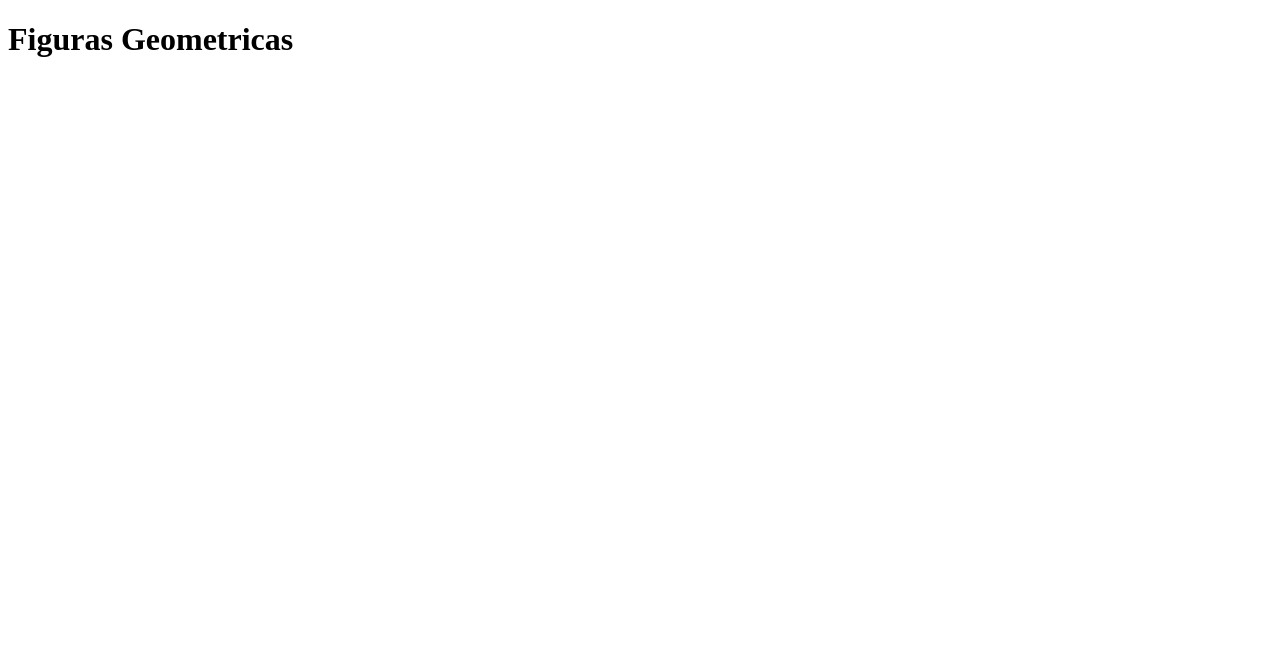
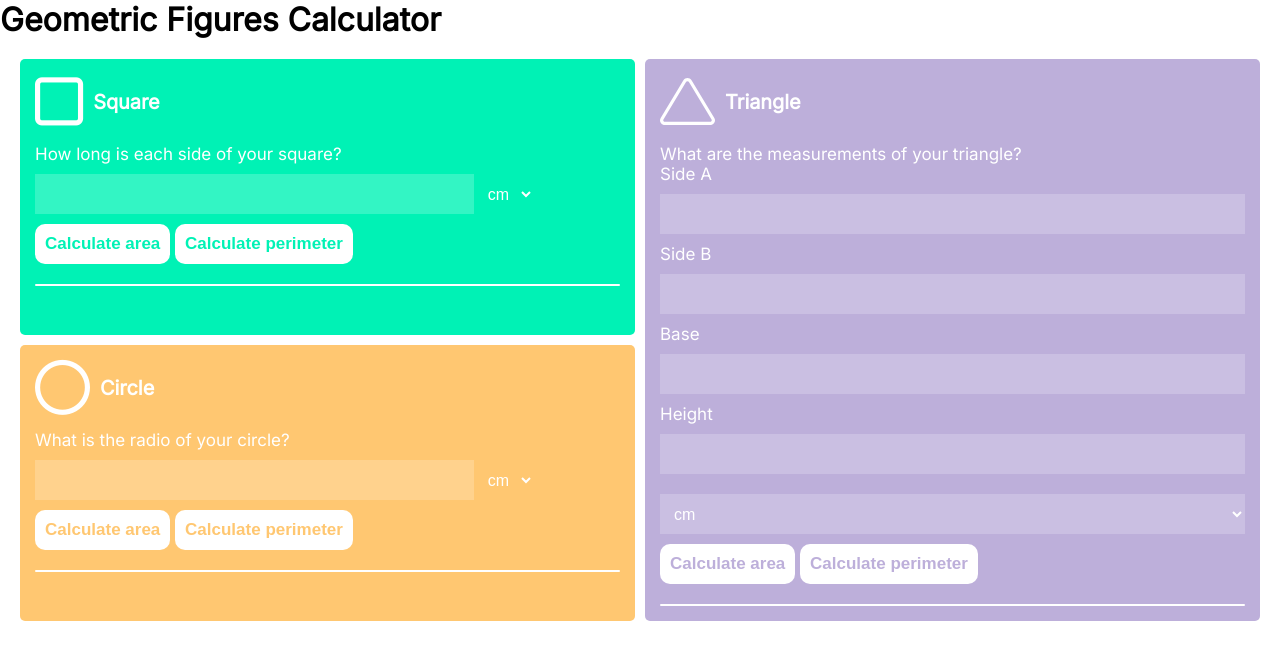
Before and after one commit to davidballezaa/math-bot, a plain HTML site: page figuras.html in a window 1280 px wide. Drawn offline with Linux system fonts and the light colour scheme.

Commit message:
almost done with geometry calculator, p tag with result needs to be added

```diff
--- a/figuras.html
+++ b/figuras.html
@@ -4,10 +4,109 @@
     <meta charset="UTF-8">
     <meta http-equiv="X-UA-Compatible" content="IE=edge">
     <meta name="viewport" content="width=device-width, initial-scale=1.0">
-    <title>Figuras Geometricas</title>
+    <script src="https://kit.fontawesome.com/254ff373eb.js" crossorigin="anonymous"></script>
+    <title>Geometric Figures Calculator</title>
+    <link rel="preconnect" href="https://fonts.googleapis.com">
+<link rel="preconnect" href="https://fonts.gstatic.com" crossorigin>
+<link href="https://fonts.googleapis.com/css2?family=Inter&display=swap" rel="stylesheet">
+    <link rel="stylesheet" href="styles.css">
+
 </head>
 <body>
-   <h1>Figuras Geometricas</h1>
+    <header>
+        <h1>Geometric Figures Calculator</h1>
+    </header>
+
+    <section class="geometry-calculator">
+        <div class="card square-card">
+            <div class="card__header">
+                <i class="far fa-square"></i>
+                <h3>Square</h3>
+            </div>
+            <div class="card__form">
+                <form>
+                    <label for="square-side">How long is each side of your square?</label>
+                    <div class="card__form-input">
+                        <input type="number" name="square-side" id="square-side" class="form-input">
+                        <select name="square-unit" id="square-unit" class="form-input">
+                            <option value="cm">cm</option>
+                            <option value="mm">mm</option>
+                            <option value="km">km</option>
+                        </select>
+                    </div>
+                    <div class="card__form-buttons">
+                        <button type="button" onclick="calculateSquareArea()">Calculate area</button>
+                        <button type="button" onclick="calculateSquarePerimeter()">Calculate perimeter</button>
+                    </div>
+                </form>
+            </div>
+            <p class="card__result" id="square-result"></p>
+        </div>
+
+        <div class="card triangle-card">
+            <div class="card__header">
+                <img src="./assets/bleach.svg" alt="Triangle">
+                <h3>Triangle</h3>
+            </div>
+            <div class="card__form">
+                <form>
+                    <div class="triangle-card__form-input">
+                        <p>What are the measurements of your triangle?</p>
+                        <label for="triangleSideA">Side A</label>
+                        <input type="number" class="form-input" id="triangleSideA">
+
+                        <label for="triangleSideB" >Side B</label>
+                        <input type="number" class="form-input" id="triangleSideB">
+
+                        <label for="triangleBase" >Base</label>
+                        <input type="number" class="form-input" id="triangleBase">
+
+                        <label for="triangleHeight">Height</label>
+                        <input type="number" class="form-input" id="triangleHeight">
+
+                        <select name="triangle-unit" id="triangle-unit" class="form-input">
+                            <option value="cm">cm</option>
+                            <option value="mm">mm</option>
+                            <option value="km">km</option>
+                        </select>
+
+                    </div>
+                    <div class="card__form-buttons">
+                        <button type="button" onclick="calculateTriangleArea()">Calculate area</button>
+                        <button type="button" onclick="calculateTrianglePerimeter()">Calculate perimeter</button>
+                    </div>
+                </form>
+                <p class="card__result" id="square-result"></p>
+            </div>
+        </div>
+
+        <div class="card circle-card">
+            <div class="card__header">
+                <i class="far fa-circle"></i>
+                <h3>Circle</h3>
+            </div>
+            <div class="card__form">
+                <form>
+                    <label for="circle-radio">What is the radio of your circle?</label>
+                    <div class="card__form-input">
+                        <input type="number" name="circle-radio" id="circle-radio" class="form-input">
+                        <select name="circle-unit" id="circle-unit" class="form-input">
+                            <option value="cm">cm</option>
+                            <option value="mm">mm</option>
+                            <option value="km">km</option>
+                        </select>
+                    </div>
+                    <div class="card__form-buttons">
+                        <button type="button" onclick="calculateCircleArea()">Calculate area</button>
+                        <button type="button" onclick="calculateCirclePerimeter()">Calculate perimeter</button>
+                    </div>
+                </form>
+            </div>
+            <p class="card__result" id="circle-result"></p>
+        </div>
+    </section>
+
+
    <script src="./figuras.js"></script>
 </body>
 </html>
--- a/figuras.js
+++ b/figuras.js
@@ -0,0 +1,92 @@
+//square
+
+function perimeterSquare(side){
+    return side * 4;
+}
+
+function areaSquare(side){
+    return side*side;
+}
+
+
+//triangle
+
+
+function perimeterTriangle(firstSide, secondSide, base){
+    return parseInt(firstSide) + parseInt(secondSide) + parseInt(base);
+}
+
+
+function areaTriangle(base, height){
+    return (base*height)/2;
+}
+
+//circle
+function diameterCircle(radio){
+    return radio*2;
+}
+
+const pi = Math.PI;
+
+function circumference(radio){
+    return diameterCircle(radio)*pi;
+}
+
+function areaCircle(radio){
+    return (radio*radio)*pi;
+}
+
+
+//interaction with html
+
+//square
+function calculateSquareArea(){
+    const side_input = document.getElementById("square-side");
+    const side_value = side_input.value;
+    const square_area = areaSquare(side_value);
+    alert(square_area);
+}
+
+function calculateSquarePerimeter(){
+    const side_input = document.getElementById("square-side");
+    const side_value = side_input.value;
+    const square_perimeter = perimeterSquare(side_value);
+    alert(square_perimeter);
+}
+
+//triangle
+function calculateTriangleArea(){
+    const base_input = document.getElementById("triangleBase");
+    const base_value = base_input.value;
+    const height_input = document.getElementById("triangleHeight");
+    const height_value = height_input.value;
+    const triangle_area = areaTriangle(base_value, height_value);
+    alert(triangle_area);
+}
+
+function calculateTrianglePerimeter(){
+    const sideA_input = document.getElementById("triangleSideA");
+    const sideA_value = sideA_input.value;
+    const sideB_input = document.getElementById("triangleSideB");
+    const sideB_value = sideB_input.value;
+    const base_input = document.getElementById("triangleBase");
+    const base_value = base_input.value;
+    const triangle_perimeter = perimeterTriangle(sideA_value, sideB_value, base_value);
+    alert(triangle_perimeter);
+}
+
+//circle
+
+function calculateCircleArea(){
+    const radio_input = document.getElementById("circle-radio");
+    const radio_value = radio_input.value;
+    const circle_area = areaCircle(radio_value);
+    alert(circle_area);
+}
+
+function calculateCirclePerimeter(){
+    const radio_input = document.getElementById("circle-radio");
+    const radio_value = radio_input.value;
+    const circle_perimeter = circumference(radio_value);
+    alert(circle_perimeter);
+}
--- /dev/null
+++ b/styles.css
@@ -0,0 +1,160 @@
+* {
+    box-sizing: border-box;
+    margin: 0;
+    padding: 0;
+}
+
+html {
+    font-size: 62.5%;
+}
+
+body {
+    font-family: 'Inter', sans-serif;
+    font-size: 1.6rem;
+}
+
+:root {
+    --green-color: #00f2b5;
+    --purple-color: rgb(189, 175, 218);
+    --orange-color: #ffc771;
+}
+
+.geometry-calculator {
+    padding: 20px;
+    display: grid;
+    grid-gap: 10px;
+    grid-template-columns: 1fr 1fr;
+    grid-template-rows: 1fr 1fr;
+}
+.card {
+    display: flex;
+    flex-direction: column;
+    padding: 15px;
+    border-radius: 5px;
+    color: white;
+    font-size: 1.7rem;
+    min-width: 290px;
+}
+
+.card .card__form button {
+    cursor: pointer;
+    background-color: white;
+    font-size: 1.7rem;
+    font-weight: 600;
+    padding: 10px;
+    border: 0;
+    border-radius: 10px;
+    margin-bottom: 20px;
+}
+
+.card__header {
+    display: flex;
+    align-items: center;
+    margin-bottom: 15px;
+}
+
+.card__header i{
+    font-size: 55px;
+    margin-right: 10px;
+}
+
+.card__header img {
+    width: 55px;
+    margin-right: 10px;
+}
+.card__form-input {
+    display: grid;
+    grid-template-columns: 3fr 1fr;
+}
+
+.form-input{
+    background-color: rgba(255,255,255, 20%);
+    color: white;
+    border: 0;
+    padding: 1rem;
+    margin: 1rem 0;
+    height: 4rem;
+    font-size: 1.6rem;
+}
+
+.form-input:focus {
+    outline: 2px solid white;
+    outline-style: auto;
+}
+
+.card__form-input select {
+    background: transparent;
+    width: 6rem;
+}
+
+.card__form-input select * {
+    color: black;
+}
+
+.card__result {
+    border-block-end: 2px solid white;
+	border-radius: 16px;
+}
+
+.square-card {
+    background-color: var(--green-color);
+}
+
+.square-card .card__form button {
+    color: var(--green-color);
+}
+
+.triangle-card {
+    grid-column: 2 / span 1;
+    grid-row: 1 / span 2;
+    background-color: var(--purple-color);
+}
+
+.triangle-card .card__form button {
+    color: var(--purple-color);
+}
+
+.triangle-card__form-input {
+    display: flex;
+    flex-direction: column;
+}
+
+
+.triangle-card__form-input select * {
+    color: black;
+}
+
+.circle-card {
+    background-color: var(--orange-color);
+}
+
+.circle-card .card__form button {
+    color: var(--orange-color);
+}
+
+@media (max-width: 1024px){
+    .geometry-calculator {
+        justify-items: center;
+    }
+    .card {
+        max-width: 300px;
+    }
+
+    .card .card__form button {
+        font-size: 1.3rem;
+    }
+}
+
+@media (max-width: 700px) {
+    .geometry-calculator {
+        display: flex;
+        flex-direction: column;
+        align-items: center;
+        flex-wrap: wrap;
+        padding: 10px 0;
+    }
+
+    .card .card__form button {
+        font-size: 1.3rem;
+    }
+}
```
Also changed, not shown: assets/bleach.svg (added).
